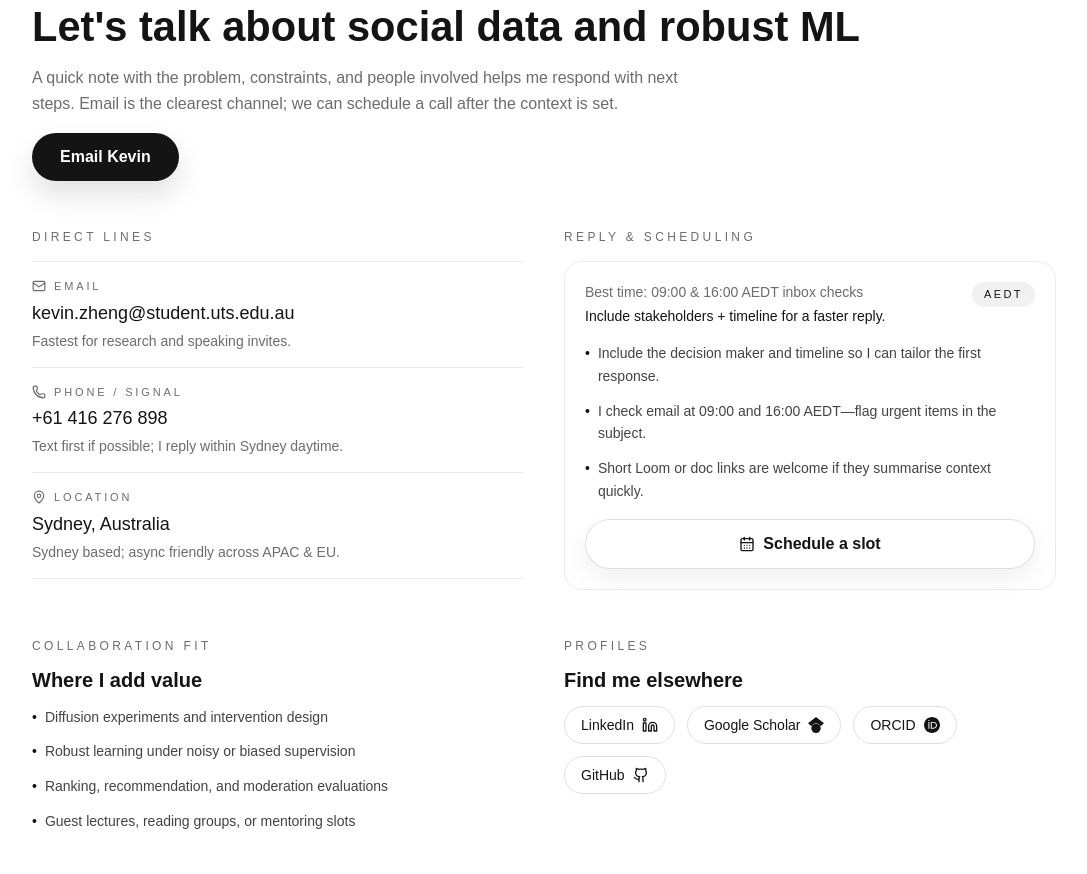
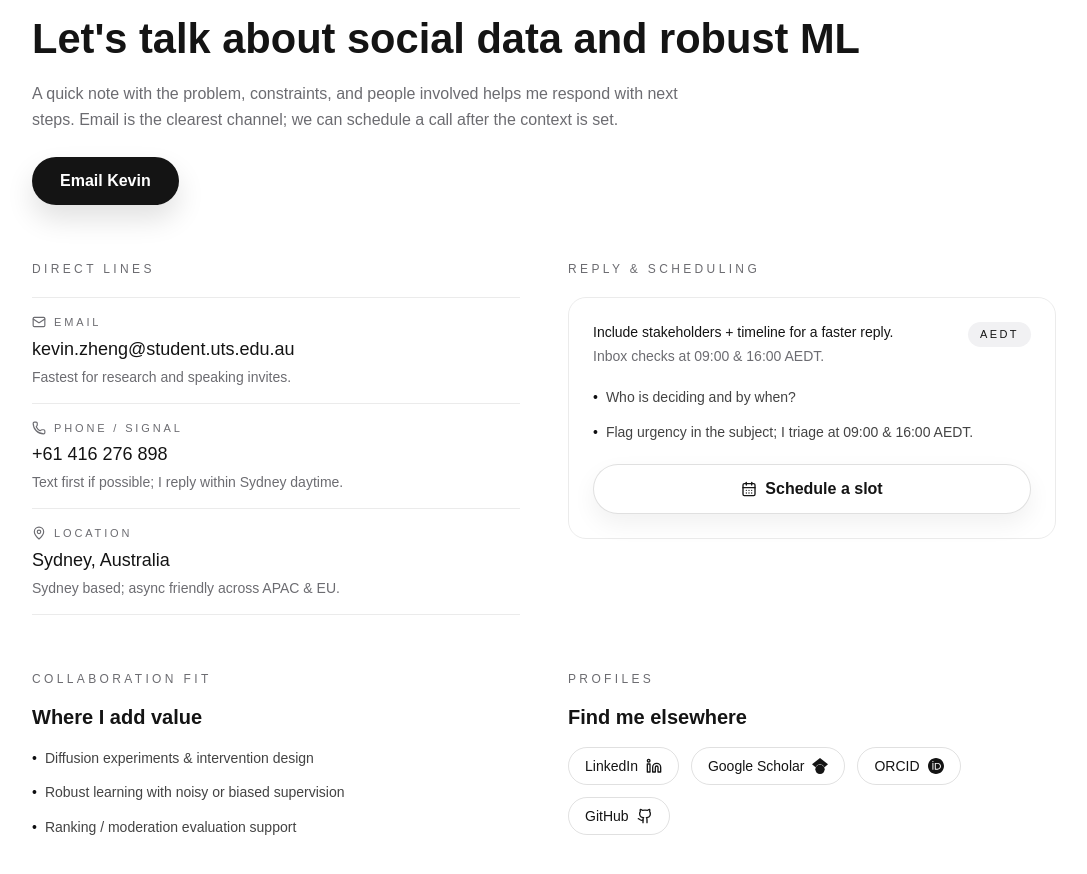
Before and after one commit to kyxzhe/kyxzhe.github.io, a Next.js app: page /contact in a window 1280 px wide. Shown: the part 180-1054 px from the top of the page, without its empty margins (96-1183 px from the left). Built offline with nearby package versions, Linux system fonts and the light colour scheme.

Commit message:
style: add breathing room on contact page

```diff
--- a/src/app/contact/page.tsx
+++ b/src/app/contact/page.tsx
@@ -34,16 +34,14 @@ const directLines = [
 ];
 
 const replyNotes = [
-  "Include the decision maker and timeline so I can tailor the first response.",
-  "I check email at 09:00 and 16:00 AEDT—flag urgent items in the subject.",
-  "Short Loom or doc links are welcome if they summarise context quickly.",
+  "Who is deciding and by when?",
+  "Flag urgency in the subject; I triage at 09:00 & 16:00 AEDT.",
 ];
 
 const collaborationAreas = [
-  "Diffusion experiments and intervention design",
-  "Robust learning under noisy or biased supervision",
-  "Ranking, recommendation, and moderation evaluations",
-  "Guest lectures, reading groups, or mentoring slots",
+  "Diffusion experiments & intervention design",
+  "Robust learning with noisy or biased supervision",
+  "Ranking / moderation evaluation support",
 ];
 
 const socialLinks = [
@@ -59,8 +57,8 @@ export default function ContactPage() {
   return (
     <div className="min-h-screen bg-white text-[#141414] dark:bg-[#0b0b0d] dark:text-[#f5f5f5]">
       <Navbar />
-      <main className="flex-1 mx-auto w-full max-w-5xl px-2 md:px-4 lg:px-0 py-6 flex flex-col gap-12">
-        <section className="mt-4 space-y-3">
+      <main className="flex-1 mx-auto w-full max-w-5xl px-2 md:px-4 lg:px-0 py-8 flex flex-col gap-14">
+        <section className="mt-4 space-y-4">
           <p className="text-xs uppercase tracking-[0.3em] text-muted-foreground">Contact</p>
           <h1 className="text-[2.4rem] md:text-[2.6rem] font-semibold leading-tight text-foreground">
             Let&apos;s talk about social data and robust ML
@@ -68,7 +66,7 @@ export default function ContactPage() {
           <p className="text-[15px] md:text-base text-muted-foreground max-w-2xl leading-relaxed">
             A quick note with the problem, constraints, and people involved helps me respond with next steps. Email is the clearest channel; we can schedule a call after the context is set.
           </p>
-          <div className="flex flex-wrap gap-3 pt-1">
+          <div className="flex flex-wrap gap-3 pt-2">
             <Link
               href={`mailto:${contactInfo.email}`}
               className="px-6 md:px-7 py-3 rounded-full text-sm md:text-base font-semibold shadow-[0_14px_28px_rgba(0,0,0,0.12)] transition duration-200 hover:-translate-y-[2px] bg-[#141414] text-white dark:bg-[#f5f5f5] dark:text-[#0b0b0d]"
@@ -78,8 +76,8 @@ export default function ContactPage() {
           </div>
         </section>
 
-        <section className="grid gap-10 lg:grid-cols-2">
-          <div className="space-y-4">
+        <section className="grid gap-12 lg:grid-cols-2">
+          <div className="space-y-5">
             <p className="text-xs uppercase tracking-[0.28em] text-muted-foreground">Direct lines</p>
             <div className="border-y border-[rgba(0,0,0,0.08)] dark:border-white/15 divide-y divide-[rgba(0,0,0,0.08)] dark:divide-white/15">
               {directLines.map(({ label, value, hint, href, icon: Icon }) => {
@@ -105,13 +103,13 @@ export default function ContactPage() {
             </div>
           </div>
 
-          <div className="space-y-4">
+          <div className="space-y-5">
             <p className="text-xs uppercase tracking-[0.28em] text-muted-foreground">Reply & scheduling</p>
-            <div className="space-y-4 border border-[rgba(0,0,0,0.08)] dark:border-white/15 rounded-[18px] p-5">
-              <div className="flex items-start justify-between gap-3">
+            <div className="space-y-5 border border-[rgba(0,0,0,0.08)] dark:border-white/15 rounded-[18px] p-6">
+              <div className="flex items-start justify-between gap-4">
                 <div className="space-y-1">
-                  <p className="text-sm text-muted-foreground">Best time: 09:00 & 16:00 AEDT inbox checks</p>
                   <p className="text-sm text-foreground">Include stakeholders + timeline for a faster reply.</p>
+                  <p className="text-sm text-muted-foreground">Inbox checks at 09:00 & 16:00 AEDT.</p>
                 </div>
                 <span className="px-3 py-1 rounded-full text-[11px] uppercase tracking-[0.22em] bg-[var(--pill-background)] text-muted-foreground">
                   <span className="text-foreground">AEDT</span>
@@ -137,8 +135,8 @@ export default function ContactPage() {
           </div>
         </section>
 
-        <section className="grid gap-10 lg:grid-cols-2">
-          <div className="space-y-3">
+        <section className="grid gap-12 lg:grid-cols-2">
+          <div className="space-y-4">
             <p className="text-xs uppercase tracking-[0.28em] text-muted-foreground">Collaboration fit</p>
             <h2 className="text-xl font-semibold text-foreground">Where I add value</h2>
             <ul className="space-y-3 text-sm text-foreground/80 leading-relaxed">
@@ -151,7 +149,7 @@ export default function ContactPage() {
             </ul>
           </div>
 
-          <div className="space-y-3">
+          <div className="space-y-4">
             <p className="text-xs uppercase tracking-[0.28em] text-muted-foreground">Profiles</p>
             <h2 className="text-xl font-semibold text-foreground">Find me elsewhere</h2>
             <div className="flex flex-wrap gap-3">
```
